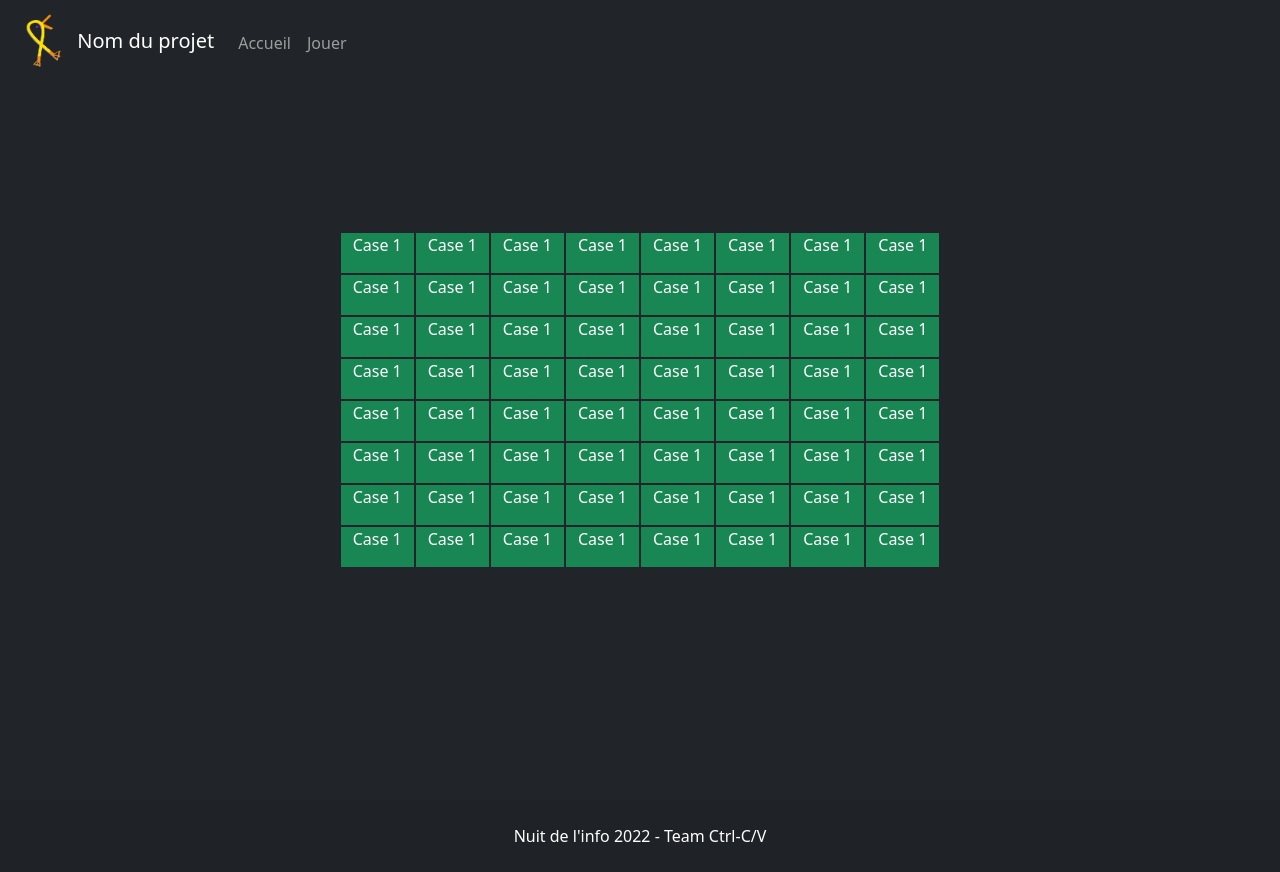
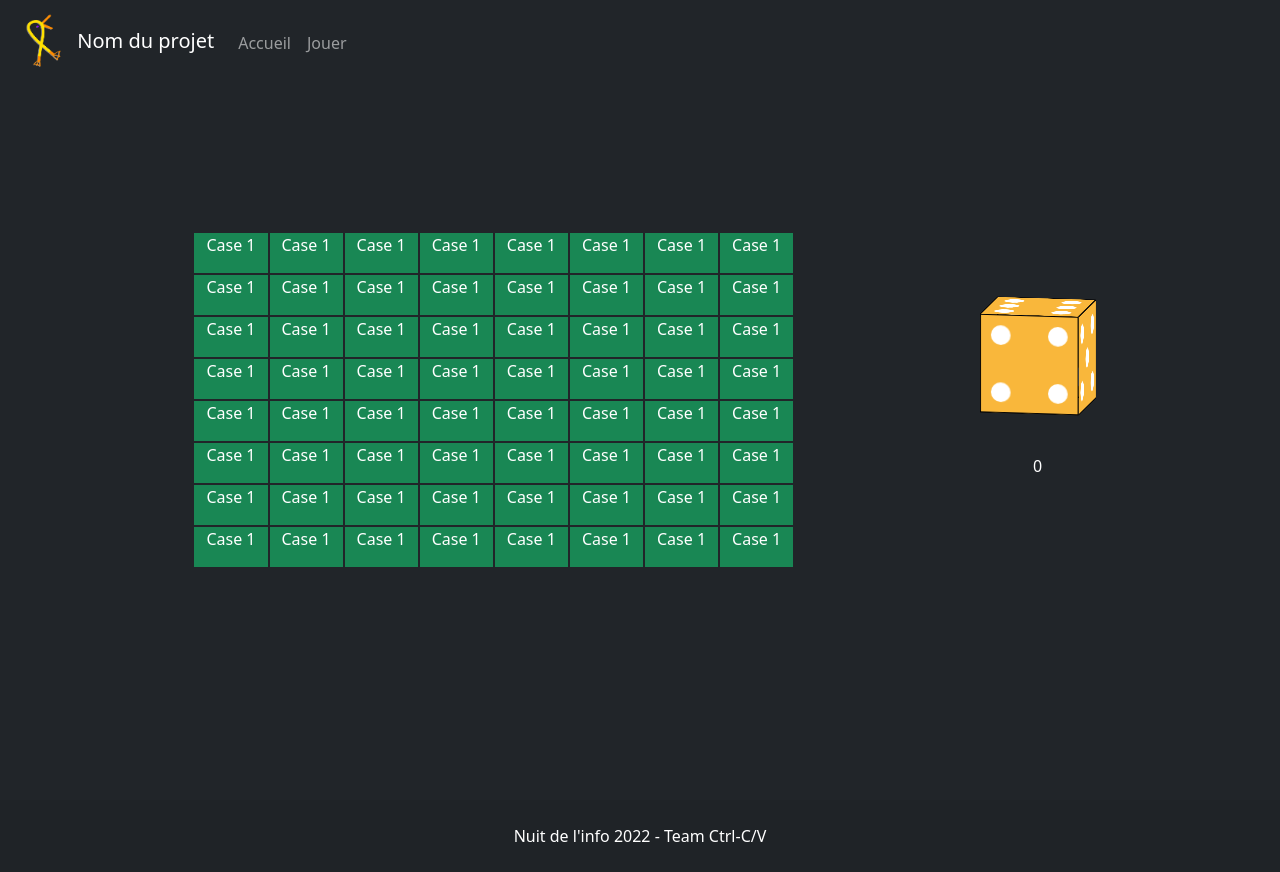
Before and after one commit to DorvakOff/Nuit-de-l-info-2022-2023, an Angular app in the folder frontend/: page /game in a window 1280 px wide. Built offline with nearby package versions, Linux system fonts and the light colour scheme.

Commit message:
change(des&plateau): Mise à jour du design du dès et du plateau

```diff
--- a/frontend/src/app/des/des.component.css
+++ b/frontend/src/app/des/des.component.css
@@ -4,9 +4,8 @@
 
 .cube{
   margin: auto;
-  margin-top: 150px;
-  width: 200px;
-  height: 200px;
+  width: 100px;
+  height: 100px;
   transform-origin: 50% 50%;
   transform: rotateX(80deg) rotateZ(10deg);
   transition: 0.2s ease-out;
@@ -56,8 +55,8 @@
 
 .face{
   position: relative;
-  height: 200px;
-  width: 200px;
+  height: 100px;
+  width: 100px;
   background: #f9b73b;
   border: 1px solid black;
   box-sizing: border-box;
@@ -65,7 +64,7 @@
 
 .face:nth-child(1){
   /*  transform-origin: center right;*/
-  transform: translate3d(0, 0, -100px) rotateY(180deg);
+  transform: translate3d(0, 0, -50px) rotateY(180deg);
 }
 
 .face:nth-child(2){
@@ -78,7 +77,7 @@
 }
 
 .face:nth-child(4){
-  transform: translate3d(0%, -300%, 100px);
+  transform: translate3d(0%, -300%, 50px);
 }
 
 .face:nth-child(5){
@@ -110,148 +109,129 @@
 
 .six>.point:nth-child(1){
   position: fixed;
-  top: 15%;
+  top: 10%;
   left: 10%;
 }
 
 .six>.point:nth-child(2){
   position: fixed;
-  top: 45%;
+  top: 40%;
   left: 10%;
 }
 
 .six>.point:nth-child(3){
   position: fixed;
-  top: 75%;
+  top: 70%;
   left: 10%;
 }
 
 .six>.point:nth-child(4){
   position: fixed;
-  top: 15%;
+  top: 10%;
   right: 10%;
 }
 
 .six>.point:nth-child(5){
   position: fixed;
-  top: 45%;
+  top: 40%;
   right: 10%;
 }
 
 .six>.point:nth-child(6){
   position: fixed;
-  top: 75%;
+  top: 70%;
   right: 10%;
 }
 
 .deux>.point:nth-child(1){
   position: fixed;
-  top: 20%;
+  top: 10%;
   left: 10%;
 }
 
 .deux>.point:nth-child(2){
   position: fixed;
-  bottom: 20%;
+  bottom: 10%;
   right: 10%;
 }
 
 .trois>.point:nth-child(1){
   position: fixed;
-  top: 20%;
+  top: 10%;
   left: 10%;
 }
 
 .trois>.point:nth-child(2){
   position: fixed;
-  bottom: 45%;
-  right: 45%;
+  bottom: 40%;
+  right: 40%;
 }
 
 
 .trois>.point:nth-child(3){
   position: fixed;
-  bottom: 20%;
+  bottom: 10%;
   right: 10%;
 }
 
 .quatre>.point:nth-child(1){
   position: fixed;
-  top: 20%;
+  top: 10%;
   left: 10%;
 }
 
 .quatre>.point:nth-child(2){
   position: fixed;
-  bottom: 20%;
+  bottom: 10%;
   left: 10%;
 }
 
 
 .quatre>.point:nth-child(3){
   position: fixed;
-  top: 20%;
+  top: 10%;
   right: 10%;
 }
 
 .quatre>.point:nth-child(4){
   position: fixed;
-  bottom: 20%;
+  bottom: 10%;
   right: 10%;
 }
 
 .cinq>.point:nth-child(4){
   position: fixed;
-  bottom: 20%;
+  bottom: 10%;
   right: 10%;
 }
 
 .cinq>.point:nth-child(1){
   position: fixed;
-  top: 20%;
+  top: 10%;
   left: 10%;
 }
 
 .cinq>.point:nth-child(2){
   position: fixed;
-  bottom: 20%;
+  bottom: 10%;
   left: 10%;
 }
 
 
 .cinq>.point:nth-child(3){
   position: fixed;
-  top: 20%;
+  top: 10%;
   right: 10%;
 }
 
 .cinq>.point:nth-child(4){
   position: fixed;
-  bottom: 20%;
+  bottom: 10%;
   right: 10%;
 }
 
 .cinq>.point:nth-child(5){
   position: fixed;
-  bottom: 45%;
-  right: 45%;
+  bottom: 40%;
+  right: 40%;
 }
-
-#res{
-  position: fixed;
-  height: 75px;
-  width: 75px;
-
-  border-radius: 5px;
-  top: 450px;
-  right:50%;
-  transform: translate(37.5px)
-}
-
-#res>span{
-  font-family: cursive;
-  font-size: 300%;
-  position: relative;
-  top:45%;
-  text-align: center;
-}
--- a/frontend/src/app/des/des.component.html
+++ b/frontend/src/app/des/des.component.html
@@ -1,4 +1,4 @@
-<div class="cube" (click)="rollDice()">
+<div (click)="rollDice()" class="cube">
   <div class="face un">
     <div class="point"></div>
   </div>
@@ -33,5 +33,3 @@
     <div class="point"></div>
   </div>
 </div>
-
-<div id="res"><span id="r">{{res}}</span></div>
--- a/frontend/src/app/des/des.component.ts
+++ b/frontend/src/app/des/des.component.ts
@@ -1,4 +1,4 @@
-import {Component} from '@angular/core';
+import {Component, EventEmitter, Output} from '@angular/core';
 
 @Component({
   selector: 'app-des',
@@ -6,6 +6,10 @@ import {Component} from '@angular/core';
   styleUrls: ['./des.component.css']
 })
 export class DesComponent {
+
+  @Output() resEvent = new EventEmitter<number>();
+
+
   res: number = 0;
 
   constructor() {
@@ -17,6 +21,7 @@ export class DesComponent {
       this.res = Math.floor(Math.random() * 6) + 1;
       console.log(this.res);
       cube.className = 'cube pos' + this.res;
+      this.resEvent.emit(this.res);
     }
   }
 }
--- a/frontend/src/app/plateau/plateau.component.html
+++ b/frontend/src/app/plateau/plateau.component.html
@@ -1,4 +1,4 @@
-<section class="vh-100 d-flex justify-content-center align-items-center text-bg-dark">
+<section class="vh-100 d-flex justify-content-evenly align-items-center text-bg-dark">
 
   <div class="d-flex justify-content-center align-items-center bg-success flex-column" id="base">
     <div class="container text-center  border border-dark">
@@ -8,6 +8,11 @@
         </div>
       </div>
     </div>
+  </div>
 
+  <div class="d-flex justify-content-center align-items-center flex-column">
+    <app-des (resEvent)="updateRes($event)"></app-des>
+    <p class="mt-5">{{res}}</p>
   </div>
+
 </section>
--- a/frontend/src/app/plateau/plateau.component.ts
+++ b/frontend/src/app/plateau/plateau.component.ts
@@ -7,6 +7,13 @@ import {Component} from '@angular/core';
 })
 export class PlateauComponent {
 
-    constructor() { }
+  constructor() {
+  }
+
+  res = 0;
+
+  updateRes(res: number) {
+    this.res = res;
+  }
 
 }
```
